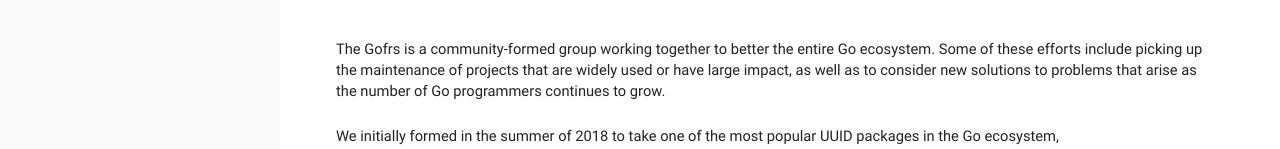
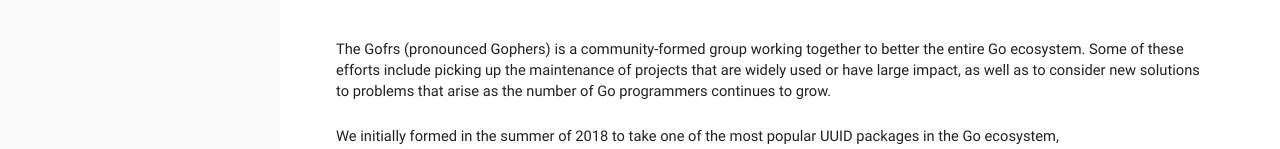
Before and after one commit to gofrs/gof.rs, a plain HTML site: page index.html in a window 1280 px wide. Shown: the part 398-547 px from the top of the page. Drawn offline with Linux system fonts and the light colour scheme.

Commit message:
rendered @ 605f8810db7a1bdac93fe9ed5c58fc0660b83668
Signed-off-by: Tim Heckman <t@heckman.io>

```diff
--- a/index.html
+++ b/index.html
@@ -136,10 +136,11 @@
 <a href="https://github.com/ashleymcnamara/gophers">
 	  <img src="https://gof.rs//go_build.png" style="border:0px"  width="30%" />
 </a>
-<p>The Gofrs is a community-formed group working together to better the entire Go
-ecosystem. Some of these efforts include picking up the maintenance of projects
-that are widely used or have large impact, as well as to consider new solutions
-to problems that arise as the number of Go programmers continues to grow.</p>
+<p>The Gofrs (pronounced Gophers) is a community-formed group working together to
+better the entire Go ecosystem. Some of these efforts include picking up the
+maintenance of projects that are widely used or have large impact, as well as to
+consider new solutions to problems that arise as the number of Go programmers
+continues to grow.</p>
 
 <p>We initially formed in the summer of 2018 to take one of the most popular UUID
 packages in the Go ecosystem,
```
Also changed, not shown: contributing/index.html (+2 -1 lines), projects/index.html (+0 -6 lines).
